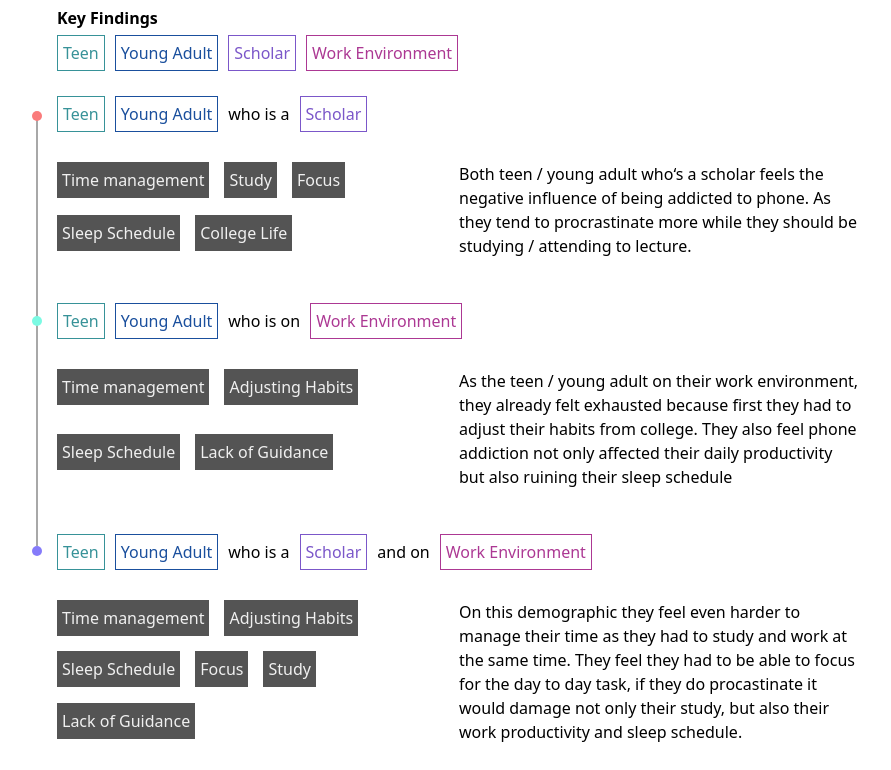
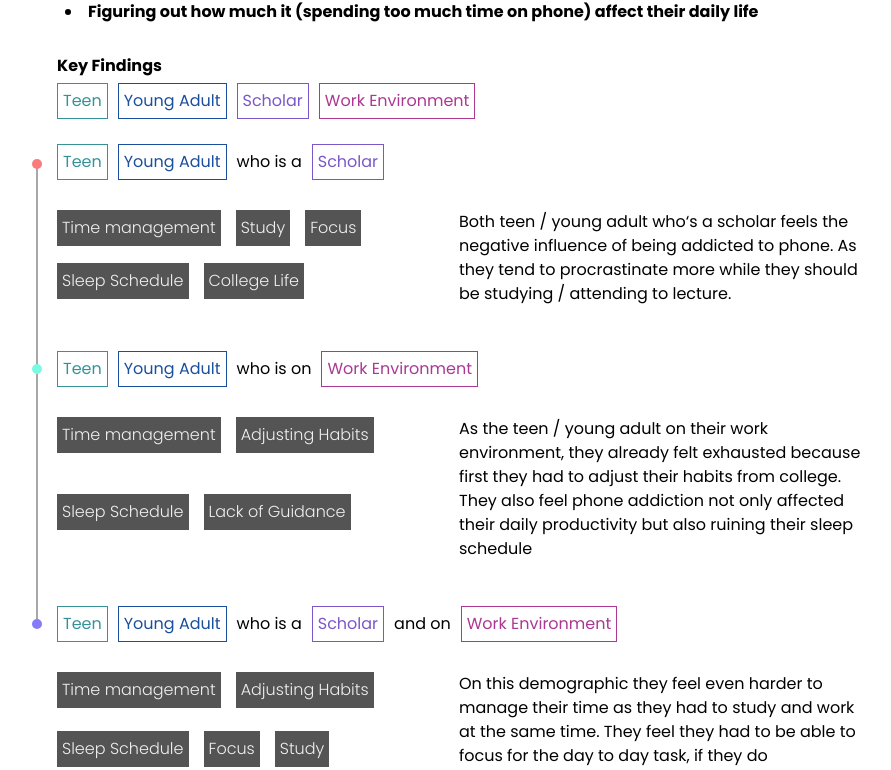
Before and after one commit to GlenMMM/personalportfolio, a Next.js app: page /focuscult in a window 1280 px wide. Shown: the part 3408-4178 px from the top of the page, without its empty margins (181-1072 px from the left). Built offline with nearby package versions, Linux system fonts and the light colour scheme.

Commit message:
add fonts and minor layout adjustment

```diff
--- a/pages/focuscult.js
+++ b/pages/focuscult.js
@@ -314,10 +314,10 @@ function Focuscult() {
 
                 <div className="pt-[20px]">
                   <div className="relative -left-[21px]">
-                    <div className="absolute border border-[#A8A8A8] h-[510px] sm:h-[450px] md:h-[535px] lg:h-[485px] xl:h-[430px] 2xl:h-[400px] top-[25px]" />
+                    <div className="absolute border border-[#A8A8A8] h-[585px] sm:h-[510px] md:h-[555px] lg:h-[505px] xl:h-[460px] 2xl:h-[400px] top-[25px]" />
                     <div className="absolute rounded-full w-[10px] h-[10px] top-[15px] xl:top-[20px] -left-[4px] bg-[#FA7B7B]" />
-                    <div className="absolute rounded-full w-[10px] h-[10px] top-[250px] sm:top-[230px] md:top-[290px] lg:top-[250px] xl:top-[225px] 2xl:top-[212px] -left-[4px] bg-[#7BFAE3]" />
-                    <div className="absolute rounded-full w-[10px] h-[10px] top-[530px] sm:top-[465px] md:top-[555px] lg:top-[505px] xl:top-[455px] 2xl:top-[418px] -left-[4px] bg-[#857BFA]" />
+                    <div className="absolute rounded-full w-[10px] h-[10px] top-[270px] sm:top-[260px] md:top-[285px] lg:top-[250px] xl:top-[225px] 2xl:top-[212px] -left-[4px] bg-[#7BFAE3]" />
+                    <div className="absolute rounded-full w-[10px] h-[10px] top-[605px] sm:top-[530px] md:top-[580px] lg:top-[530px] xl:top-[480px] 2xl:top-[418px] -left-[4px] bg-[#857BFA]" />
                   </div>
                   <div className="flex pt-[5px] gap-[5px] md:gap-[10px] items-center text-[12px] md:text-[16px]">
                     <div className="border p-[5px] border-[#379298] text-[#379298]">
@@ -358,7 +358,7 @@ function Focuscult() {
                       </p>
                     </div>
                   </div>
-                  <div className="flex pt-[20px] sm:pt-[30px] lg:pt-[45px] gap-[5px] md:gap-[10px] items-center text-[12px] md:text-[16px]">
+                  <div className="flex flex-wrap pt-[20px] sm:pt-[30px] lg:pt-[45px] gap-[5px] md:gap-[10px] items-center text-[12px] md:text-[16px]">
                     <div className="border p-[5px] border-[#379298] text-[#379298]">
                       Teen
                     </div>
--- a/styles/globals.css
+++ b/styles/globals.css
@@ -1,9 +1,26 @@
+@import url("https://fonts.googleapis.com/css2?family=Poppins:ital,wght@0,100;0,200;0,300;0,400;0,500;0,600;0,700;0,800;0,900;1,100;1,200;1,300;1,400;1,500;1,600;1,700;1,800;1,900&display=swap");
 @tailwind base;
 @tailwind components;
 @tailwind utilities;
+@font-face {
+  font-family: "Neue Haas Unica";
+  src: url("../public/fonts/NeueHaasUnica-Bold.ttf") format("truetype");
+  font-weight: bold;
+  font-style: normal;
+}
+@font-face {
+  font-family: "Neue Haas Unica";
+  src: url("../public/fonts/NeueHaasUnica-Medium.ttf") format("truetype");
+  font-weight: 500;
+  font-style: normal;
+}
+
 @layer components {
+  body {
+    @apply font-poppins;
+  }
   h1 {
-    @apply text-[24px] md:text-[40px] font-medium;
+    @apply text-[24px] md:text-[40px] font-medium font-neue;
   }
   h2 {
     @apply text-[24px] md:text-[36px] font-medium;
--- a/tailwind.config.js
+++ b/tailwind.config.js
@@ -17,6 +17,10 @@ module.exports = {
           "100%": { opacity: 100, transform: "translate(0px,0px)" },
         },
       },
+      fontFamily: {
+        poppins: ["Poppins"],
+        neue: ["Neue Haas Unica"],
+      },
     },
   },
   plugins: [],
```
Also changed, not shown: public/fonts/NeueHaasUnica-Bold.ttf (added), public/fonts/NeueHaasUnica-Medium.ttf (added).
